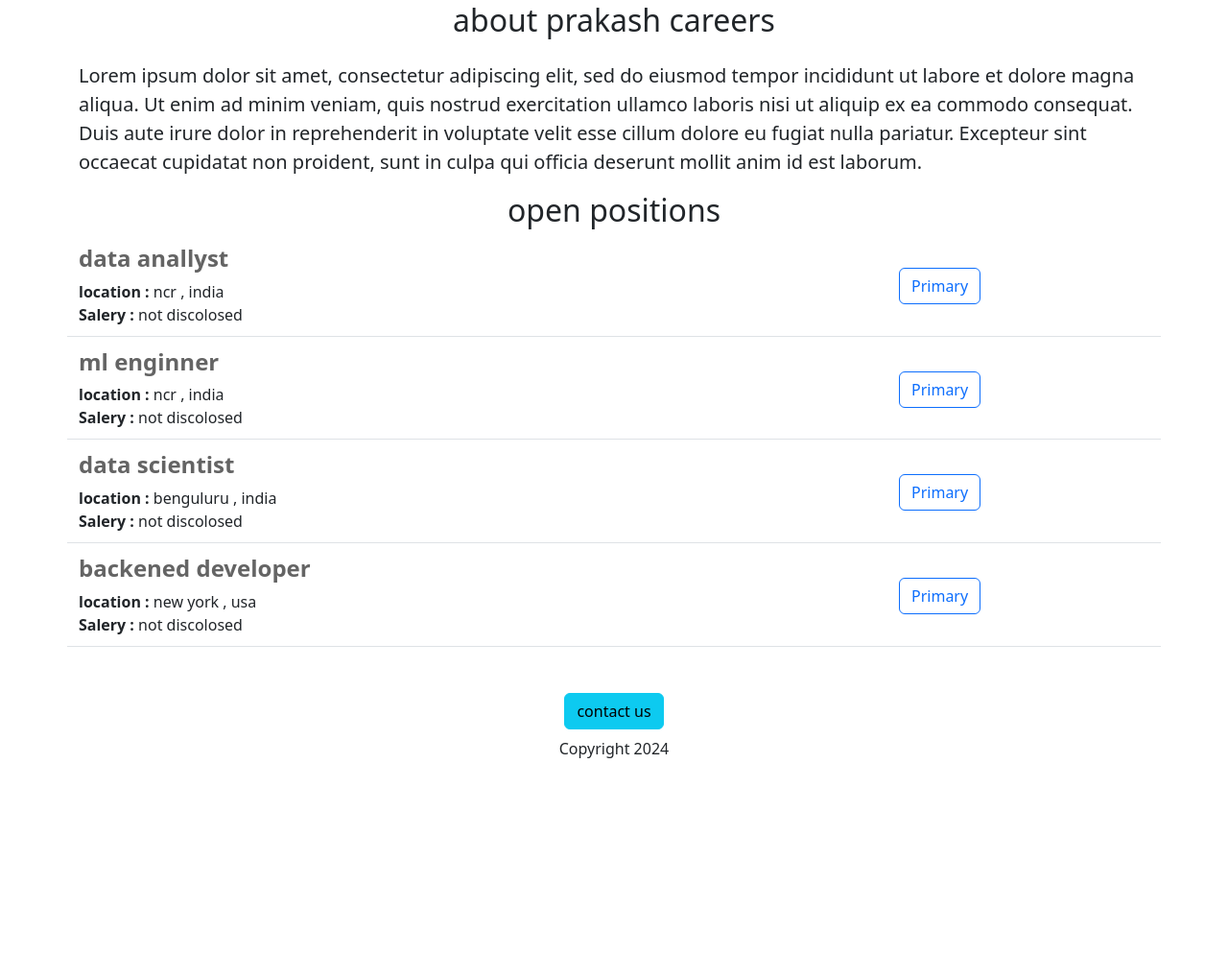
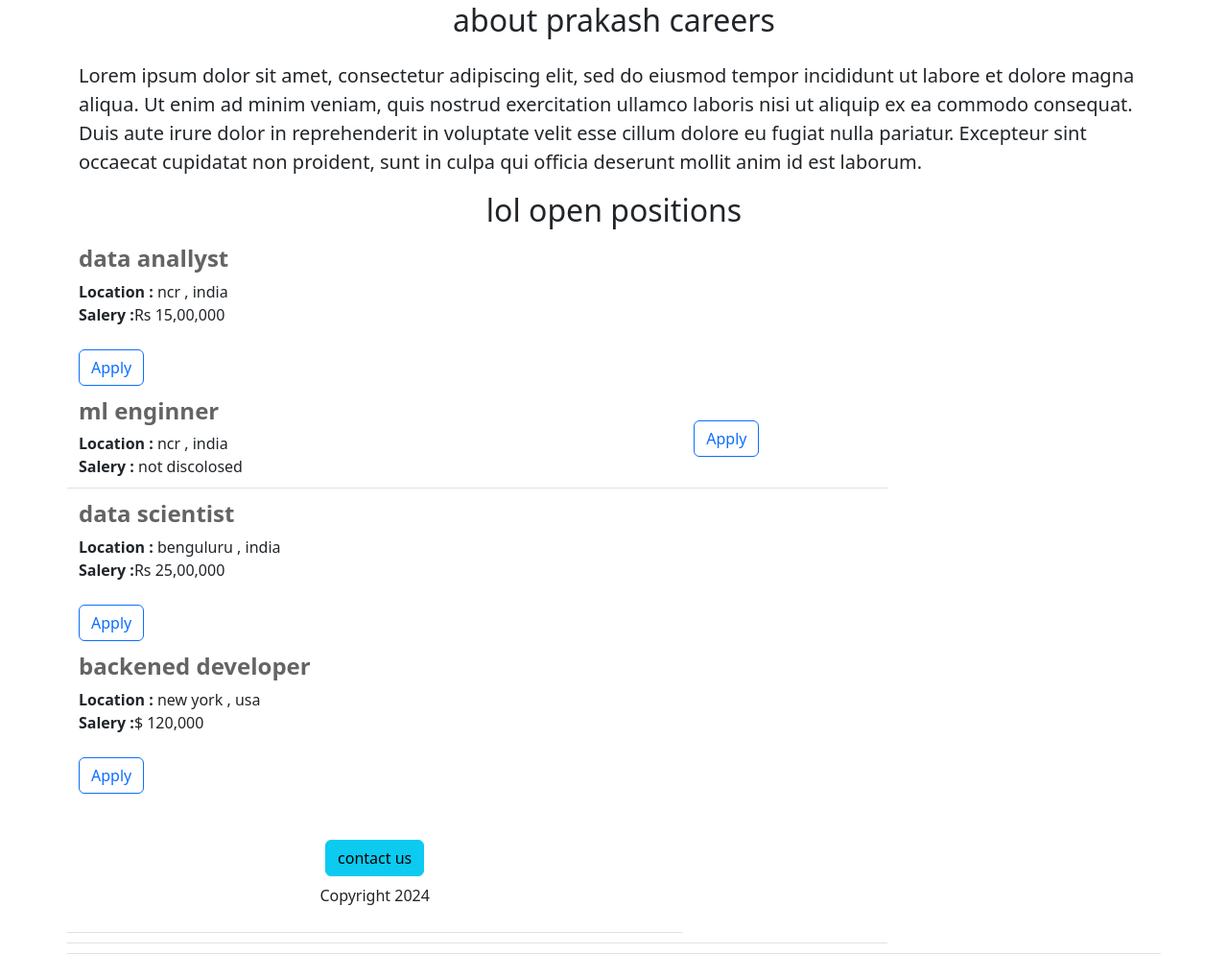
Before and after one commit to PhotonVish/flask_web_app1, a Flask app: page / in a window 1280 px wide. Shown: the part 406-1400 px from the top of the page at 96% size. Before the commit the page ends 1196 px from the top, so only its background shows below. Run offline with Flask 3, Linux system fonts and the light colour scheme.

Commit message:
made some changers

```diff
--- a/templates/home.html
+++ b/templates/home.html
@@ -24,7 +24,7 @@
 
       <h2 class="text-center mt-5 mb-4">about prakash careers</h2>
         <p class="lead">Lorem ipsum dolor sit amet, consectetur adipiscing elit, sed do eiusmod tempor incididunt ut labore et dolore magna aliqua. Ut enim ad minim veniam, quis nostrud exercitation ullamco laboris nisi ut aliquip ex ea commodo consequat. Duis aute irure dolor in reprehenderit in voluptate velit esse cillum dolore eu fugiat nulla pariatur. Excepteur sint occaecat cupidatat non proident, sunt in culpa qui officia deserunt mollit anim id est laborum.</p>
-      <h2 class="text-center mb-3">open positions</h2>
+      <h2 class="text-center mb-3">lol open positions</h2>
         <div>
           {% for job in jobs %}
            {% include 'jobs.html'%}
--- a/templates/jobs.html
+++ b/templates/jobs.html
@@ -4,11 +4,11 @@
        style=" color:rgb(100,100,100);">
       <b>{{job['title']}}</b></h4>
     <div>
-      <b>location :</b> {{job['location']}}
+      <b>Location :</b> {{job['location']}}
     </div>
-    {% if 'Salery' in job%}
+    {% if 'salery' in job%}
       <div>
-        <b>salery :</b>{{job['salery']}}
+        <b>Salery :</b>{{job['salery']}}
       <div>
     {% else %}
        <div>
@@ -17,6 +17,6 @@
     {% endif %}
   </div>
   <div class="col-3 pt-4">
-    <button type="button" class="btn btn-outline-primary">Primary</button>
+    <button type="button" class="btn btn-outline-primary">Apply</button>
   </div>
   </div>
```
